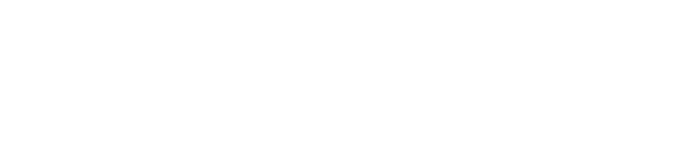
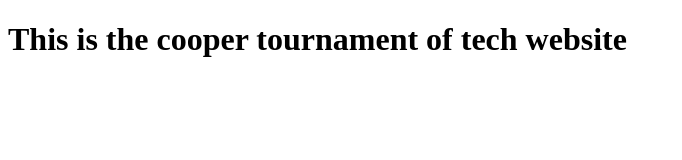
Before and after one commit to Dangerdonny/Cooper-tot-2023, a plain HTML site: page index.html in a window 1280 px wide. Shown: the whole page, without its empty margins (0-682 px from the left). Drawn offline with Linux system fonts and the light colour scheme.

Commit message:
Added a message in H1

```diff
--- a/index.html
+++ b/index.html
@@ -7,6 +7,6 @@
     <title>Document</title>
 </head>
 <body>
-
+    <h1>This is the cooper tournament of tech website</h1>
 </body>
 </html>
```
